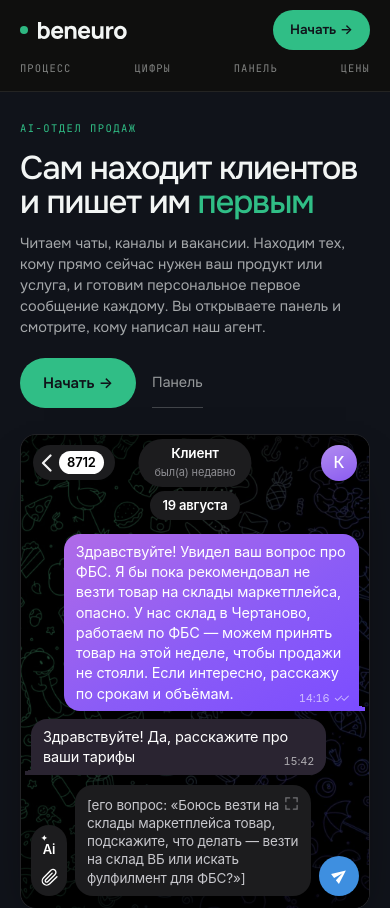
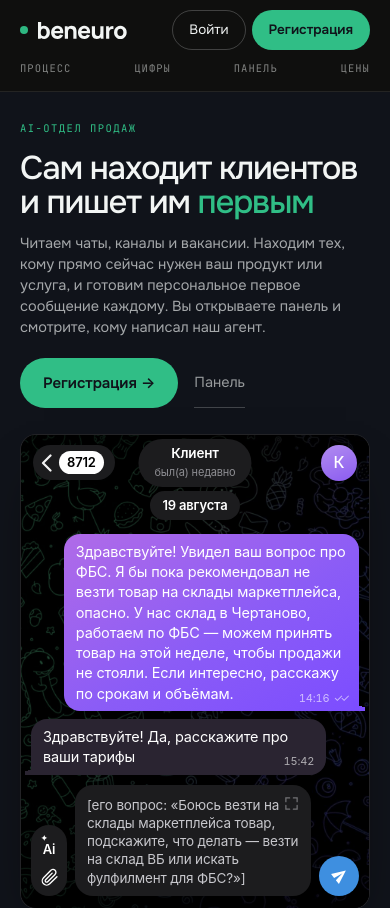
Before and after one commit to keshapa/beneuro-site, a plain HTML site: page index.html in a window 390 px wide. Shown: the top 908 px of the page. Drawn offline with Linux system fonts and the light colour scheme.

Commit message:
выкладка 2026-09-09 09:39

```diff
--- a/index.html
+++ b/index.html
@@ -219,7 +219,8 @@ header{position:sticky;top:0;z-index:50;background:rgba(16,15,13,.82);
 .logo svg{height:100%;width:auto;display:block}
 .bar nav{display:flex;flex-wrap:wrap;gap:12px 24px;font-size:14.5px;color:rgba(242,245,244,.62)}
 .bar nav a:hover{color:var(--green)}
-.hdr-cta{margin-left:auto;padding:11px 20px;font-size:14.5px}
+.hdr-actions{margin-left:auto;display:flex;align-items:center;gap:10px}
+.hdr-cta{padding:11px 20px;font-size:14.5px}
 .cta-short,.nav-short{display:none}
 
 /* ── первый экран ────────────────────────────────────────────────────── */
@@ -575,6 +576,8 @@ footer{background:var(--ink);color:rgba(242,245,244,.5)}
   .dot{width:8px;height:8px}
   .logo{height:17px}
   .hdr-cta{padding:8px 16px;font-size:13.5px;min-height:40px}
+  .hdr-actions{gap:6px}
+  .hero-login{display:none} /* на телефоне «Войти» есть в шапке — в первом экране не дублируем */
   .cta-long,.nav-long{display:none}
   .cta-short,.nav-short{display:inline}
 
@@ -700,6 +703,19 @@ footer{background:var(--ink);color:rgba(242,245,244,.5)}
   .bar nav{justify-content:flex-start;gap:0 32px}
 }
 </style>
+<!-- Yandex.Metrika counter -->
+<script type="text/javascript">
+    (function(m,e,t,r,i,k,a){
+        m[i]=m[i]||function(){(m[i].a=m[i].a||[]).push(arguments)};
+        m[i].l=1*new Date();
+        for (var j = 0; j < document.scripts.length; j++) {if (document.scripts[j].src === r) { return; }}
+        k=e.createElement(t),a=e.getElementsByTagName(t)[0],k.async=1,k.src=r,a.parentNode.insertBefore(k,a)
+    })(window, document,'script','https://mc.yandex.ru/metrika/tag.js?id=112213015', 'ym');
+
+    ym(112213015, 'init', {ssr:true, webvisor:true, clickmap:true, ecommerce:"dataLayer", referrer: document.referrer, url: location.href, accurateTrackBounce:true, trackLinks:true});
+</script>
+<noscript><div><img src="https://mc.yandex.ru/watch/112213015" style="position:absolute; left:-9999px;" alt="" /></div></noscript>
+<!-- /Yandex.Metrika counter -->
 
 <!-- Yandex.Metrika counter -->
 <script type="text/javascript">
@@ -731,7 +747,12 @@ footer{background:var(--ink);color:rgba(242,245,244,.5)}
       <a href="#panel">Панель</a>
       <a href="#price">Цены</a>
     </nav>
-    <a class="btn btn-green hdr-cta" href="https://panel.beneuro.ai/signup"><span class="cta-long">Начать →</span><span class="cta-short">Начать →</span></a>
+    <!-- Две кнопки вместо «Начать» (решение владельца 09.09.2026): зарегистрированный жмёт «Войти»
+         и попадает в свою панель (вход по нику через @beneuro_bot), новый — «Регистрация». -->
+    <div class="hdr-actions">
+      <a class="btn btn-line hdr-cta" href="https://panel.beneuro.ai/">Войти</a>
+      <a class="btn btn-green hdr-cta" href="https://panel.beneuro.ai/signup"><span class="cta-long">Регистрация →</span><span class="cta-short">Регистрация</span></a>
+    </div>
   </div>
 </header>
 
@@ -747,7 +768,8 @@ footer{background:var(--ink);color:rgba(242,245,244,.5)}
       <h1><span class="line">Сам находит клиентов</span> <span class="line">и пишет им <mark>первым</mark></span></h1>
       <p class="hero-lede">Читаем чаты, каналы и вакансии. Находим тех, кому прямо сейчас нужен ваш продукт или услуга, и готовим персональное первое сообщение каждому. Вы открываете панель и смотрите, кому написал наш агент.</p>
       <div class="btn-row">
-        <a class="btn btn-green" href="https://panel.beneuro.ai/signup">Начать →</a>
+        <a class="btn btn-green" href="https://panel.beneuro.ai/signup">Регистрация →</a>
+        <a class="btn btn-line hero-login" href="https://panel.beneuro.ai/">Войти</a>
         <a class="btn btn-line" href="https://demo.beneuro.ai"><span class="cta-long">Посмотреть панель</span><span class="cta-short">Панель</span></a>
       </div>
       <div class="metrics">
@@ -1164,7 +1186,8 @@ footer{background:var(--ink);color:rgba(242,245,244,.5)}
     <div class="cta-side">
       <p>Бот спросит, кто вы, кого берёте в клиенты и как разговариваете с людьми. Это минут двадцать. Дальше настройка и первые лиды — на нас.</p>
       <div class="btn-row">
-        <a class="btn btn-ink" href="https://panel.beneuro.ai/signup">Начать →</a>
+        <a class="btn btn-ink" href="https://panel.beneuro.ai/signup">Регистрация →</a>
+        <a class="btn btn-line-ink" href="https://panel.beneuro.ai/">Войти</a>
         <a class="btn btn-line-ink" href="https://t.me/keshapa">Задать вопрос живому человеку</a>
       </div>
     </div>
```
